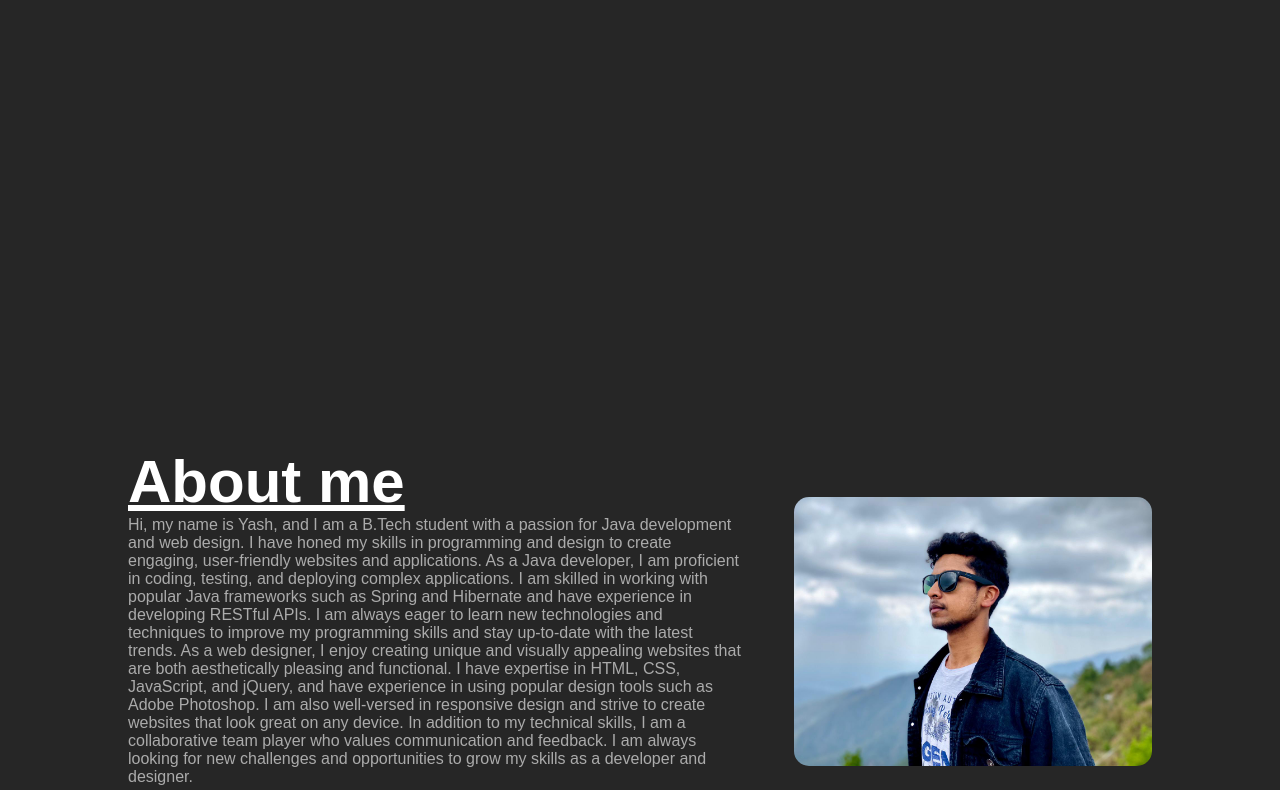
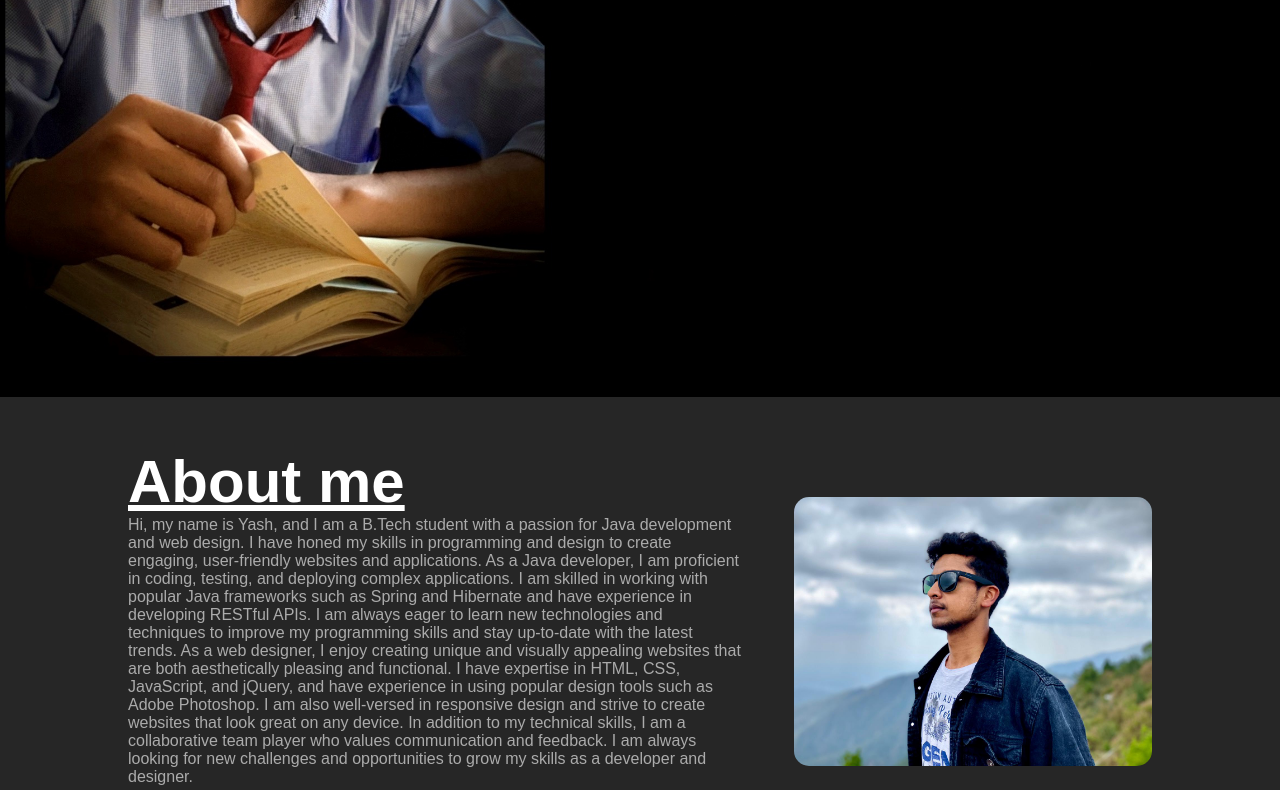
Before and after one commit to Yashmittal01/CodeClause, a plain HTML site: page CodeClause_project_portfolio/index.html in a window 1280 px wide. Shown: the part 403-1193 px from the top of the page. Drawn offline with Linux system fonts and the light colour scheme; the site is published under a folder, as on GitHub Pages, so addresses that start at the root find nothing.

Commit message:
style.css

```diff
--- a/CodeClause_project_portfolio/style.css
+++ b/CodeClause_project_portfolio/style.css
@@ -11,7 +11,7 @@ body{
 #header{
     width: 100%;
     height: 100vh;
-    background-image: url(/image1.JPG);
+    background-image: url(image1.JPG);
     background-size: cover;
     background-position: center;
 }
```
